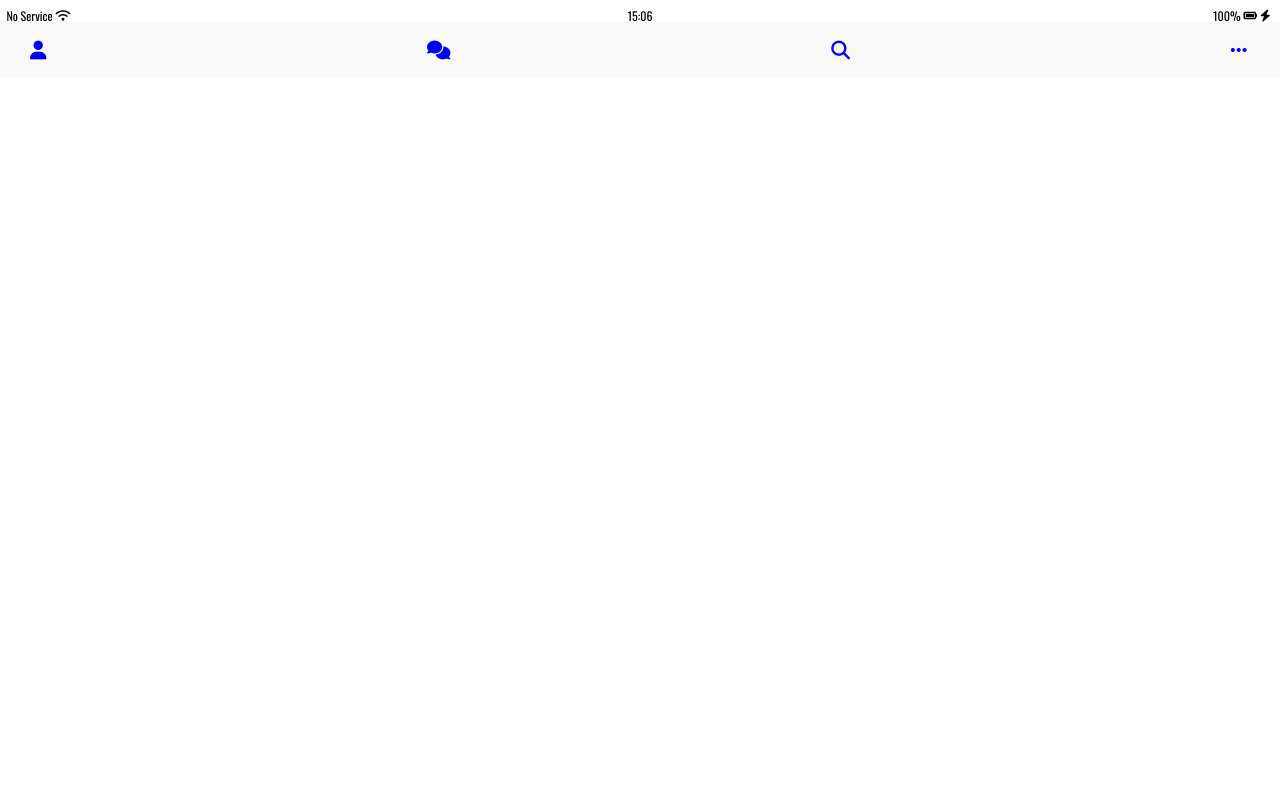
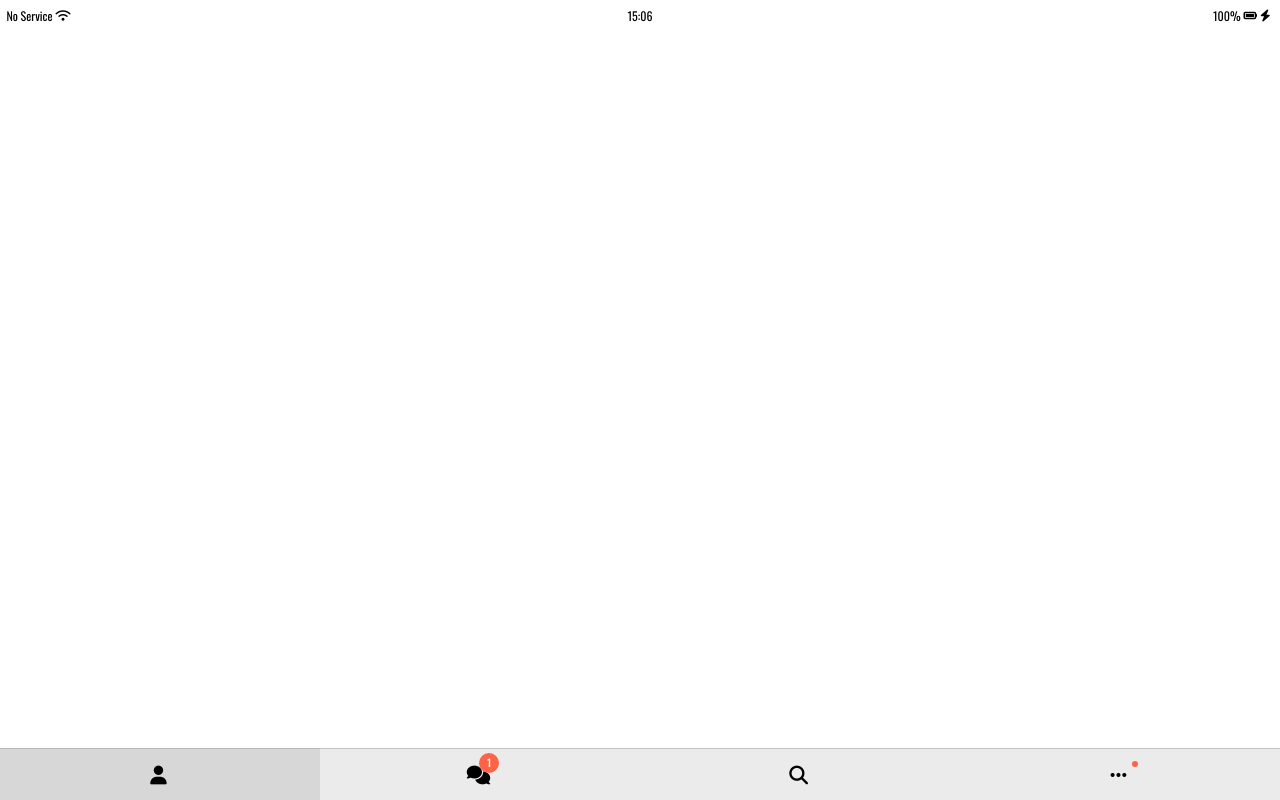
Before and after one commit to namic123/kokoa-clone-2021, a plain HTML site: page friend.html in a window 1280 px wide. Drawn offline with nearby package versions, Linux system fonts and the light colour scheme.

Commit message:
commit css

```diff
--- a/css/component/nav.css
+++ b/css/component/nav.css
@@ -1,8 +1,49 @@
 .nav{
-    background-color:#f9f9fa;
-    padding:20px 30px;
+    position:fixed;
+    bottom:0;
+    width: 100%;
+    padding:0px 0px;
 }
 .nav__list{
     display:flex;
-    justify-content: space-between;
+
 }
+.nav__list .nav__btn{
+    width:25%;
+    display:flex;
+    justify-content: center;
+    padding:18px 0px;
+    background-color:rgb(156, 156, 156,0.2);
+    border-top: 1px solid rgb(156, 156, 156,0.5);
+
+}
+.nav__link{
+    color:black;
+}
+.nav__chat-comments{
+background-color: tomato;
+display: flex;
+width: 20px;
+height: 20px;
+justify-content: center;
+align-items: center;
+border-radius: 10px;
+color:white;
+position:absolute;
+font-size: 10px;
+font-weight: bold;
+transform: translate(12px,-14px);
+}
+.nav__list .nav__btn:last-child .nav__link{
+    position:relative;
+}
+.nav__setting-comments{
+    display: block;
+    background-color: tomato;
+    width: 6px;
+    height: 6px;
+    border-radius: 3px;
+    position:absolute;
+    left:22px;
+    bottom:15px;
+}
--- a/css/component/status-bar.css
+++ b/css/component/status-bar.css
@@ -1,4 +1,6 @@
 .status-bar{
+    position: fixed;
+    width:100%;
     display:flex;
     justify-content:center;
     margin-top:10px;
--- a/css/reset.css
+++ b/css/reset.css
@@ -46,3 +46,6 @@ table {
 	border-collapse: collapse;
 	border-spacing: 0;
 }
+a{
+	text-decoration: none;
+}
--- a/css/screen/login/loginform.css
+++ b/css/screen/login/loginform.css
@@ -2,13 +2,22 @@
     display:flex;
     flex-direction: column;
     padding:0px 30px;
+align-items: center;
 
 }
 #login-form input{
     padding:10px;
     border:none;
     margin:2px 0px;
+    width:60%;
 }
+@media screen and (max-width: 400px){
+    #login-form input{
+        width:90%;
+    }
+}
+
+
 #login-form input:nth-child(3){
 margin-top:10px;
 }
--- a/css/variable.css
+++ b/css/variable.css
@@ -1,3 +1,4 @@
 :root{
     --yellow:rgba(253, 239, 40, 0.979);
+    --nav-bg:rgb(156, 156, 156,0.4);
 }
--- a/friend.html
+++ b/friend.html
@@ -26,10 +26,28 @@
     </div>
     <nav class="nav">
         <ul class="nav__list">
-            <li class="nav__btn"><a class="nav__link" href="friend.html"><i class="fas fa-user fa-lg"></i></a></li>
-            <li class="nav__btn"><a class="nav__link" href="#"><i class="fas fa-comments fa-lg"></i></a></li>
-            <li class="nav__btn"><a class="nav__link" href="#"><i class="fas fa-search fa-lg"></i></a></li>
-            <li class="nav__btn"><a class="nav__link" href="#"><i class="fas fa-ellipsis-h fa-lg"></i></a></li>
+            <li class="nav__btn" style="background-color:var(--nav-bg);">
+                <a class="nav__link" href="friend.html">
+                    <i class="fas fa-user fa-lg"></i>
+                </a>
+            </li>
+            <li class="nav__btn">
+                <a class="nav__link" href="#">
+                    <span class="nav__chat-comments">1</span>
+                    <i class="fas fa-comments fa-lg"></i>
+                </a>
+            </li>
+            <li class="nav__btn">
+                <a class="nav__link" href="#">
+                    <i class="fas fa-search fa-lg"></i>
+                </a>
+            </li>
+            <li class="nav__btn">
+                <a class="nav__link" href="#">
+                    <span class="nav__setting-comments"></span>
+                    <i class="fas fa-ellipsis-h fa-lg"></i>
+                </a>
+            </li>
         </ul>
     </nav>
 
```
